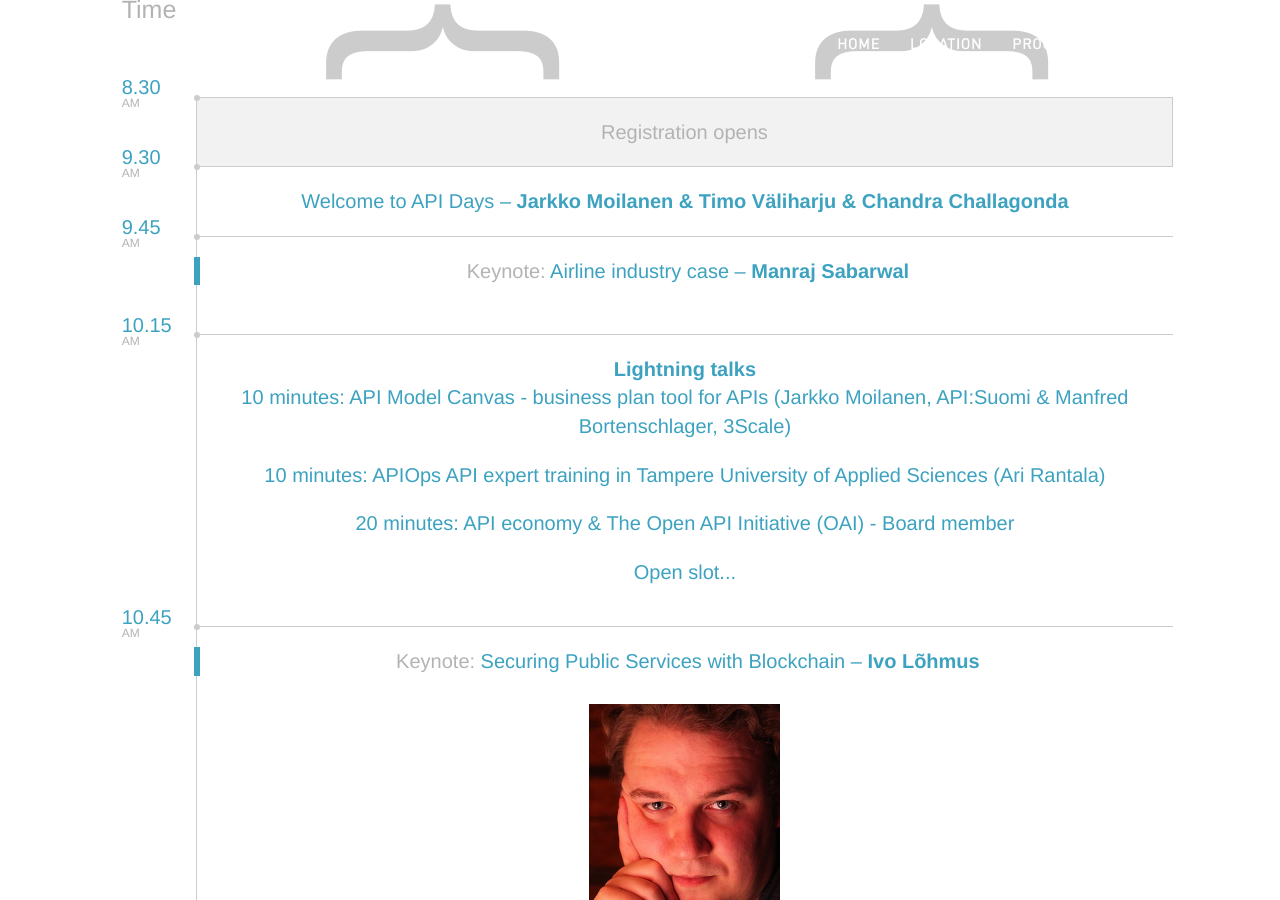
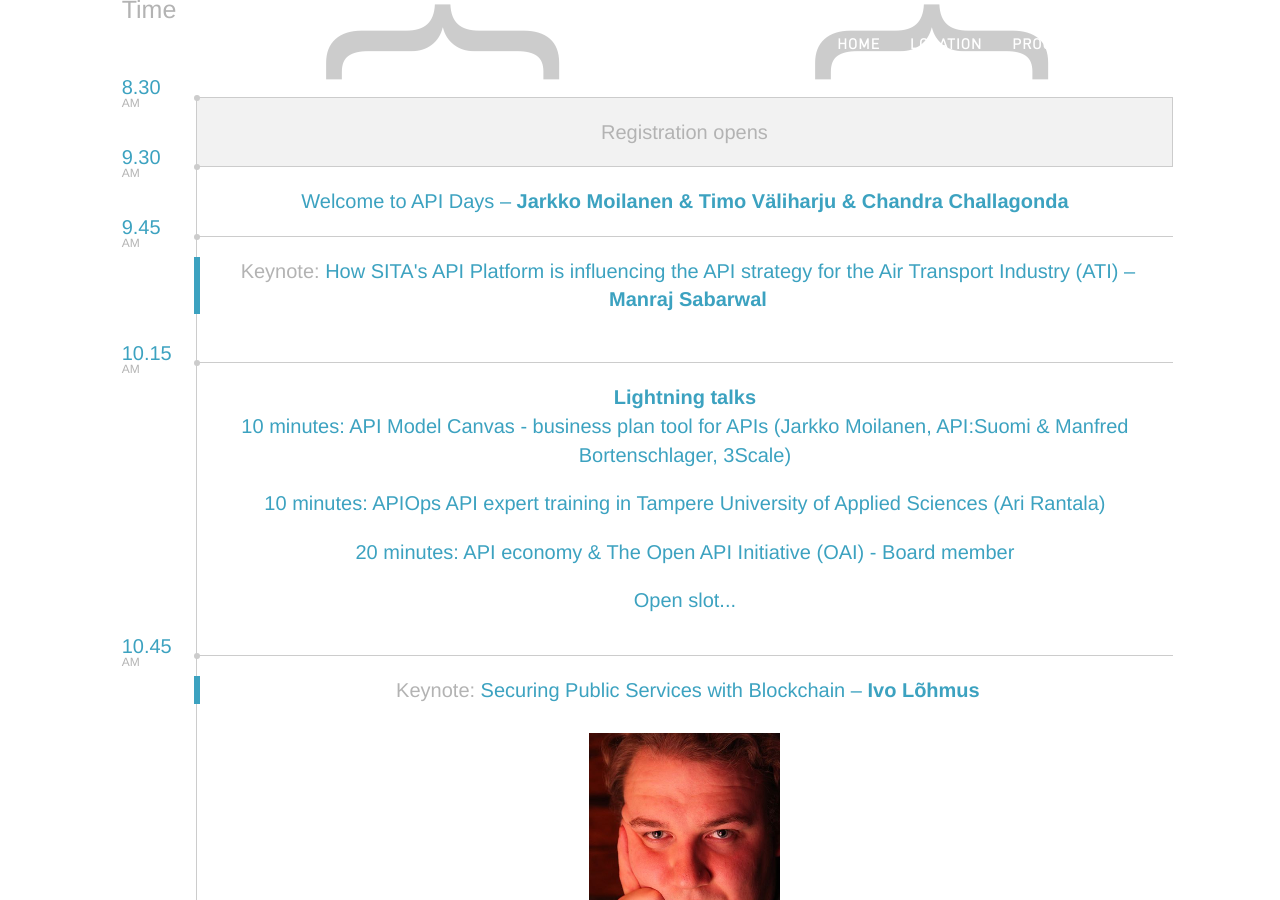
Before and after one commit to apidaysnordic/apidaysnordic.github.io, a Jekyll site: the page built from programme/index.md, in a window 1280 px wide and 900 px high, scrolled down 2895 px. Built offline with Jekyll 4.4.1, drawn with Linux system fonts in a browser that asks for light colours; some web fonts are replaced; comment, search, counter and statistics services are not loaded.

Commit message:
updated program

```diff
--- a/_layouts/programme.html
+++ b/_layouts/programme.html
@@ -405,7 +405,7 @@
                         <small>am</small>
                     </div>
                     <div class="col-md-11 entry entry-first entry-keynote">
-			<a href=""><span>Keynote:</span> Airline industry case &ndash; <strong>Manraj Sabarwal</strong></a><br/>
+			<a href="#"><span>Keynote:</span> How SITA's API Platform is influencing the API strategy for the Air Transport Industry (ATI) &ndash; <strong>Manraj Sabarwal</strong></a><br/>
 			<!-- <img src="/images/sponsors/oai-small.png"/> -->
                     </div>
                 </div>
```
